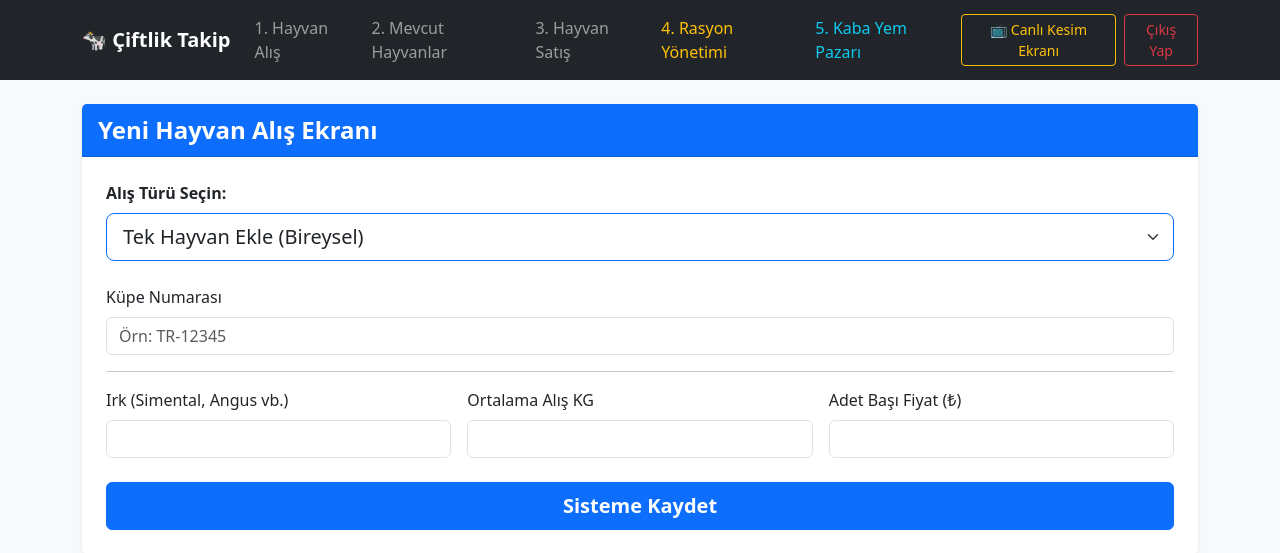
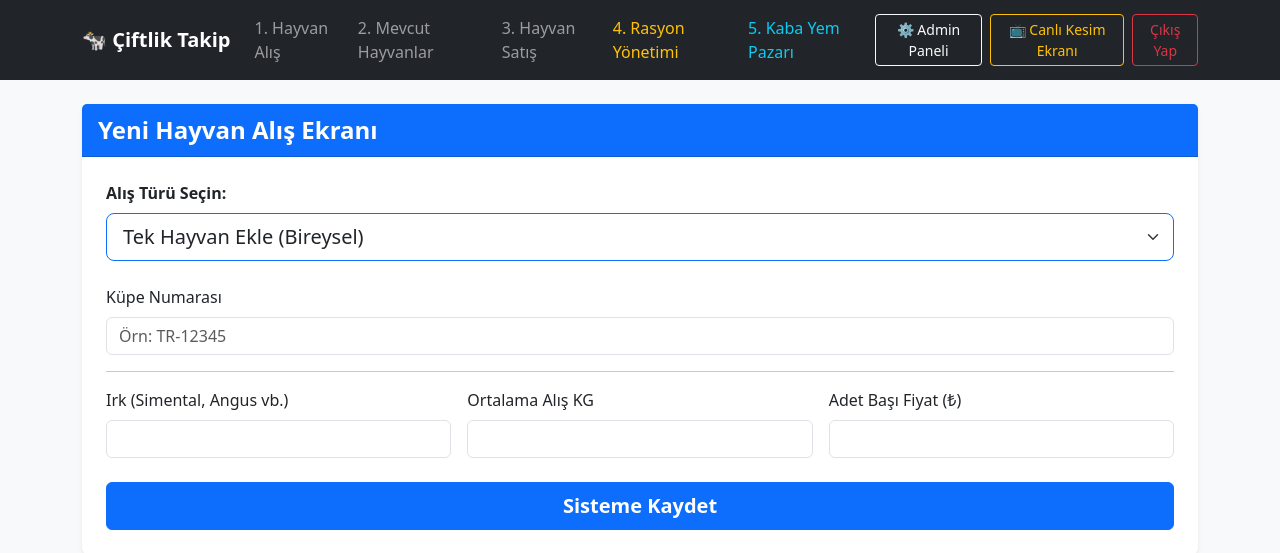
Before and after one commit to Dev1Zfr/PROJE_KLASORU, a Flask app: page /ekle in a window 1280 px wide. Shown: the top 553 px of the page. Run offline with Flask 3, Linux system fonts and the light colour scheme; a user stored in the database is signed in.

Commit message:
Modify layout.html for navigation and admin access
Updated navigation links and added admin panel button for authenticated users.

```diff
--- a/templates/layout.html
+++ b/templates/layout.html
@@ -16,12 +16,15 @@
             <div class="collapse navbar-collapse" id="navbarNav">
                 <div class="navbar-nav me-auto">
                     <a class="nav-link" href="/ekle">1. Hayvan Alış</a>
-                    <a class="nav-link" href="/">2. Mevcut Hayvanlar</a>
+                    <a class="nav-link" href="/mevcut">2. Mevcut Hayvanlar</a>
                     <a class="nav-link" href="/satilanlar">3. Hayvan Satış</a>
                     <a class="nav-link text-warning" href="/rasyon">4. Rasyon Yönetimi</a>
                     <a class="nav-link text-info" href="/kaba-yem">5. Kaba Yem Pazarı</a>
                 </div>
-                <div class="navbar-nav">
+                <div class="navbar-nav align-items-center">
+                    {% if current_user.is_authenticated and current_user.is_admin %}
+                    <a class="btn btn-outline-light btn-sm me-2" href="/admin">⚙️ Admin Paneli</a>
+                    {% endif %}
                     <a class="btn btn-outline-warning btn-sm me-2" href="/kesim-ekrani" target="_blank">📺 Canlı Kesim Ekranı</a>
                     <a class="btn btn-outline-danger btn-sm" href="/logout">Çıkış Yap</a>
                 </div>
```
